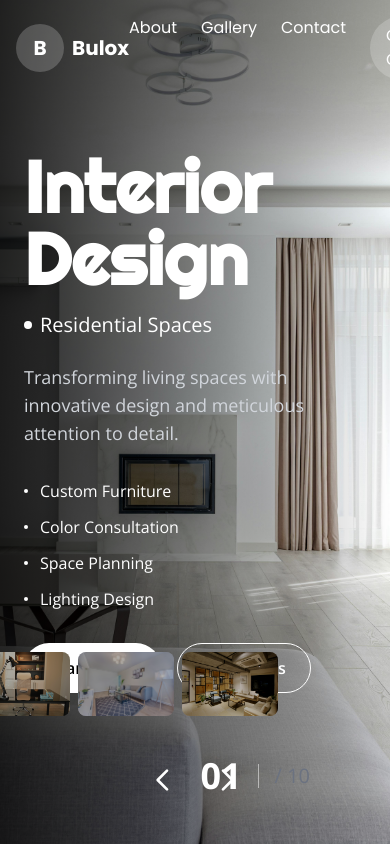
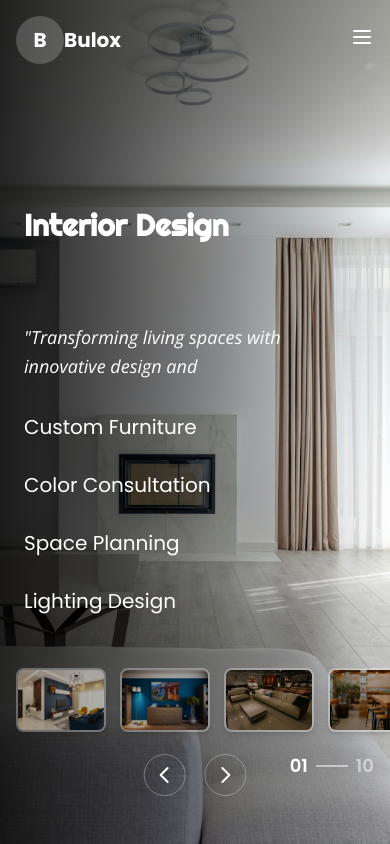
Before and after one commit to CrowsStack/bulox, a Next.js app: page / in a window 390 px wide. Built offline with nearby package versions, Linux system fonts and the light colour scheme.

Commit message:
what a nice ui it is

```diff
--- a/app/components/Navbar.tsx
+++ b/app/components/Navbar.tsx
@@ -1,21 +1,70 @@
-import React from 'react';
+import React, { useState, useRef, useEffect } from 'react';
 import Image from 'next/image';
 import Link from 'next/link';
+import { motion, AnimatePresence } from 'framer-motion';
+import { X, Menu } from 'lucide-react';
 
 const Navbar = () => {
+  const [isMobileMenuOpen, setIsMobileMenuOpen] = useState(false);
+  const sidebarRef = useRef<HTMLDivElement>(null);
+
+  const toggleMobileMenu = () => {
+    setIsMobileMenuOpen(!isMobileMenuOpen);
+  };
+
+  useEffect(() => {
+    const handleClickOutside = (event: MouseEvent) => {
+      if (
+        isMobileMenuOpen &&
+        sidebarRef.current &&
+        !sidebarRef.current.contains(event.target as Node)
+      ) {
+        setIsMobileMenuOpen(false);
+      }
+    };
+
+    // Add event listener when menu is open
+    if (isMobileMenuOpen) {
+      document.addEventListener('mousedown', handleClickOutside);
+    }
+
+    // Cleanup the event listener
+    return () => {
+      document.removeEventListener('mousedown', handleClickOutside);
+    };
+  }, [isMobileMenuOpen]);
+
+  const mobileMenuVariants = {
+    hidden: {
+      x: '100%',
+      transition: {
+        duration: 0.3
+      }
+    },
+    visible: {
+      x: 0,
+      transition: {
+        duration: 0.3
+      }
+    }
+  };
+
   return (
+    <>
       <nav className="fixed top-0 left-0 w-full z-50 bg-transparent">
-      <div className="container mx-auto flex justify-between items-center p-4">
-        {/* Logo */}
-        <Link href="/" className="flex items-center space-x-2">
+        <div className="flex items-center justify-between p-4 max-w-7xl mx-auto">
+          {/* Logo - Always stays on the left */}
+          <div className="flex items-center space-x-2">
+            <Link href="/" className="flex items-center">
               <div className="w-12 h-12 bg-white/20 rounded-full flex items-center justify-center">
                 <span className="text-white font-bold text-xl">B</span>
               </div>
               <span className="text-white font-bold text-xl">Bulox</span>
             </Link>
+          </div>
 
-        {/* Navigation Links */}
-        <div className="flex space-x-6">
+          {/* Desktop Navigation - Moved to the right side */}
+          <div className="hidden md:flex md:items-center md:justify-end md:space-x-6 md:flex-grow">
             <Link
               href="/about"
               className="text-white hover:text-gray-300 transition-colors duration-300"
@@ -44,8 +93,76 @@
               Get a Quote
             </Link>
           </div>
+
+          {/* Mobile Menu Toggle */}
+          <div className="md:hidden">
+            <button
+              onClick={toggleMobileMenu}
+              className="text-white focus:outline-none"
+            >
+              {isMobileMenuOpen ? <X size={24} /> : <Menu size={24} />}
+            </button>
+          </div>
         </div>
       </nav>
+
+      {/* Mobile Sidebar Menu */}
+      <AnimatePresence>
+        {isMobileMenuOpen && (
+          <motion.div
+            ref={sidebarRef}
+            className="fixed top-0 right-0 w-64 h-full bg-black/90 z-50 md:hidden flex flex-col"
+            initial="hidden"
+            animate="visible"
+            exit="hidden"
+            variants={mobileMenuVariants}
+          >
+            {/* Close Button */}
+            <button
+              onClick={toggleMobileMenu}
+              className="absolute top-4 right-4 text-white z-60 p-2 hover:bg-white/10 rounded-full transition-colors"
+            >
+              <X size={32} />
+            </button>
+
+            {/* Centered Navigation Links */}
+            <div className="flex flex-col justify-center items-center h-full space-y-6">
+              <Link
+                href="/about"
+                className="text-white text-2xl hover:text-gray-300 transition-colors duration-300"
+                onClick={toggleMobileMenu}
+              >
+                About
+              </Link>
+              <Link
+                href="/gallery"
+                className="text-white text-2xl hover:text-gray-300 transition-colors duration-300"
+                onClick={toggleMobileMenu}
+              >
+                Gallery
+              </Link>
+              <Link
+                href="/contact"
+                className="text-white text-2xl hover:text-gray-300 transition-colors duration-300"
+                onClick={toggleMobileMenu}
+              >
+                Contact
+              </Link>
+              <Link
+                href="/quote"
+                className="text-white text-2xl hover:text-gray-300 transition-colors duration-300
+                bg-white/20 hover:bg-white/30
+                px-6 py-3 rounded-full
+                transition-all duration-300 text-center"
+                onClick={toggleMobileMenu}
+              >
+                Get a Quote
+              </Link>
+            </div>
+          </motion.div>
+        )}
+      </AnimatePresence>
+    </>
   );
 };
 
--- a/app/components/ServiceCarousel.tsx
+++ b/app/components/ServiceCarousel.tsx
@@ -1,6 +1,6 @@
 "use client";
 
-import React, { useState, useMemo } from "react";
+import React, { useState, useMemo, useEffect, useCallback } from "react";
 import Image from "next/image";
 import { motion, AnimatePresence } from "framer-motion";
 import Navbar from "./Navbar";
@@ -15,6 +15,12 @@
 export default function ServiceCarousel() {
   const [currentIndex, setCurrentIndex] = useState(0);
   const [direction, setDirection] = useState(0);
+
+  // Typing state for services, title, and description
+  const [typedServices, setTypedServices] = useState<string[]>([]);
+  const [typedTitle, setTypedTitle] = useState('');
+  const [typedDescription, setTypedDescription] = useState('');
+  const [typedLocation, setTypedLocation] = useState('');
 
   // Create a circular array of all slides for preview
   const previewSlides = useMemo(() => {
@@ -40,19 +46,111 @@
     return previewArray;
   }, [currentIndex]);
 
-  const handleNext = () => {
+  // Typing effect logic
+  useEffect(() => {
+    // Reset typed states when current index changes
+    const initialTypedServices = slides[currentIndex].services.map(() => '');
+    setTypedServices(initialTypedServices);
+    setTypedTitle('');
+    setTypedDescription('');
+    setTypedLocation('');
+
+    const services = slides[currentIndex].services;
+    const title = slides[currentIndex].title;
+    const description = slides[currentIndex].description;
+    const location = slides[currentIndex].location;
+    const maxLength = Math.max(
+      ...services.map(service => service.length),
+      title.length,
+      description.length,
+      location.length
+    );
+
+    let globalCurrentState = {
+      isDeleting: false,
+      currentChar: 0,
+      pauseCounter: 0
+    };
+
+    const PAUSE_DURATION = 5000; // 5 seconds pause after typing
+    const TYPING_SPEED = 100; // ms per character
+
+    const interval = setInterval(() => {
+      // Synchronize typing/deleting for services
+      const updatedServices = services.map(service => {
+        let currentText = globalCurrentState.isDeleting
+          ? service.slice(0, globalCurrentState.currentChar)
+          : service.slice(0, globalCurrentState.currentChar + 1);
+
+        return currentText;
+      });
+
+      // Synchronize typing/deleting for title
+      const updatedTitle = globalCurrentState.isDeleting
+        ? title.slice(0, globalCurrentState.currentChar)
+        : title.slice(0, globalCurrentState.currentChar + 1);
+
+      // Synchronize typing/deleting for description
+      const updatedDescription = globalCurrentState.isDeleting
+        ? description.slice(0, globalCurrentState.currentChar)
+        : description.slice(0, globalCurrentState.currentChar + 1);
+
+      // Synchronize typing/deleting for location
+      const updatedLocation = globalCurrentState.isDeleting
+        ? location.slice(0, globalCurrentState.currentChar)
+        : location.slice(0, globalCurrentState.currentChar + 1);
+
+      // Update state
+      setTypedServices(updatedServices);
+      setTypedTitle(updatedTitle);
+      setTypedDescription(updatedDescription);
+      setTypedLocation(updatedLocation);
+
+      // Manage global typing/deleting state
+      if (!globalCurrentState.isDeleting && globalCurrentState.currentChar < maxLength) {
+        // Typing
+        globalCurrentState.currentChar++;
+      } else if (!globalCurrentState.isDeleting && globalCurrentState.currentChar === maxLength) {
+        // Pause before deleting
+        globalCurrentState.pauseCounter += TYPING_SPEED;
+        if (globalCurrentState.pauseCounter >= PAUSE_DURATION) {
+          globalCurrentState.isDeleting = true;
+          globalCurrentState.pauseCounter = 0;
+        }
+      } else if (globalCurrentState.isDeleting && globalCurrentState.currentChar > 0) {
+        // Deleting
+        globalCurrentState.currentChar--;
+      } else if (globalCurrentState.isDeleting && globalCurrentState.currentChar === 0) {
+        // Pause before typing again
+        globalCurrentState.pauseCounter += TYPING_SPEED;
+        if (globalCurrentState.pauseCounter >= PAUSE_DURATION / 2) {
+          globalCurrentState.isDeleting = false;
+          globalCurrentState.pauseCounter = 0;
+        }
+      }
+
+    }, TYPING_SPEED);
+
+    // Clear interval when component unmounts or index changes
+    return () => {
+      clearInterval(interval);
+    };
+  }, [currentIndex, slides]);
+
+  // Navigation handlers
+  const handlePrevious = useCallback(() => {
+    setDirection(-1);
+    setCurrentIndex((prevIndex) =>
+      prevIndex === 0 ? slides.length - 1 : prevIndex - 1
+    );
+  }, [slides.length]);
+
+  const handleNext = useCallback(() => {
     setDirection(1);
     setCurrentIndex((prevIndex) =>
       prevIndex === slides.length - 1 ? 0 : prevIndex + 1
     );
-  };
-
-  const handlePrevious = () => {
-    setDirection(-1);
-    setCurrentIndex((prevIndex) =>
-      prevIndex === 0 ? slides.length - 1 : prevIndex - 1
-    );
-  };
+  }, [slides.length]);
 
   return (
     <div className="relative w-full h-screen overflow-hidden">
@@ -103,109 +201,137 @@
 
           {/* Text Content */}
           <motion.div
-            key={`text-${currentIndex}`}
+            key={slides[currentIndex].title}
             variants={textVariants}
             initial="initial"
             animate="animate"
             exit="exit"
-            className="relative z-20 container mx-auto px-6 h-full flex items-center"
+            className="relative z-20 container mx-auto px-6 h-full flex items-center justify-start md:pb-[5cm]"
           >
-            <div className="text-white max-w-xl">
-              <h2 className="font-righteous text-7xl font-bold mb-4">{slides[currentIndex].title}</h2>
-              <div className="flex items-center space-x-2 mb-6">
-                <div className="w-2 h-2 bg-white rounded-full" />
-                <span className="font-open-sans text-xl">{slides[currentIndex].location}</span>
+            <div className="text-white w-full max-w-5xl md:grid md:grid-cols-2 md:gap-20 md:items-start md:space-x-20">
+              {/* Title and Description Column */}
+              <div className="md:h-[600px] md:flex md:flex-col md:justify-start md:pl-20">
+                <h2 className="font-righteous text-7xl font-bold mb-4 max-md:text-3xl h-[100px] md:h-[240px] md:mb-8 md:mt-[13cm] md:whitespace-nowrap">
+                  {typedTitle}
+                </h2>
+                <p className="font-open-sans text-lg mb-8 leading-relaxed italic md:h-[300px] md:max-w-lg md:mt-[-1cm]">
+                  {typedDescription}
+                </p>
               </div>
-              <p className="font-open-sans text-lg mb-8 text-gray-300">{slides[currentIndex].description}</p>
-              <ul className="space-y-3">
-                {slides[currentIndex].services.map((service, index) => (
-                  <li key={index} className="flex items-center space-x-3 font-open-sans">
-                    <div className="w-1 h-1 bg-white rounded-full" />
-                    <span>{service}</span>
+
+              {/* Features List Column */}
+              <div className="md:h-[600px] md:flex md:flex-col md:justify-start md:items-start md:mt-[15cm] md:pl-[3cm]">
+                <ul className="space-y-2 text-2xl max-md:text-xl
+                  md:text-xl md:space-y-0 md:whitespace-nowrap">
+                  {typedServices.map((service, index) => (
+                    <li key={index} className="md:flex md:items-center md:space-x-2 h-[50px] md:h-[50px]">
+                      {service}
                     </li>
                   ))}
                 </ul>
-              <div className="mt-8 flex space-x-4">
-                <button className="bg-white text-black px-6 py-3 rounded-full hover:bg-gray-200 transition font-open-sans font-semibold">
-                  Learn More
-                </button>
-                <button className="border border-white text-white px-6 py-3 rounded-full hover:bg-white/20 transition font-open-sans font-semibold">
-                  Contact Us
-                </button>
               </div>
             </div>
           </motion.div>
         </AnimatePresence>
 
         {/* Navigation */}
-        <div className="absolute bottom-12 left-1/2 transform -translate-x-1/2 z-30 flex items-center space-x-8">
-          <button
+        <div className="absolute bottom-12 left-1/2 transform -translate-x-1/2 z-30 flex items-center space-x-8
+          md:bottom-[calc(8rem-3cm)]">
+          <motion.button
             onClick={handlePrevious}
-            className="text-white hover:text-gray-300 transition-colors"
+            whileHover={{ scale: 1.1 }}
+            whileTap={{ scale: 0.9 }}
+            animate={{
+              x: [-10, 10, -10],
+              transition: {
+                duration: 1.5,
+                repeat: Infinity,
+                repeatDelay: 3,
+                ease: "easeInOut"
+              }
+            }}
+            className="text-white hover:text-gray-300 transition-colors
+            border border-white/30 hover:border-white/50
+            p-2 rounded-full"
           >
-            <svg className="w-8 h-8" fill="none" stroke="currentColor" viewBox="0 0 24 24">
+            <svg className="w-6 h-6" fill="none" stroke="currentColor" viewBox="0 0 24 24">
               <path strokeLinecap="round" strokeLinejoin="round" strokeWidth={2} d="M15 19l-7-7 7-7" />
             </svg>
-          </button>
-          <button
+          </motion.button>
+          <motion.button
             onClick={handleNext}
-            className="text-white hover:text-gray-300 transition-colors"
+            whileHover={{ scale: 1.1 }}
+            whileTap={{ scale: 0.9 }}
+            animate={{
+              x: [10, -10, 10],
+              transition: {
+                duration: 1.5,
+                repeat: Infinity,
+                repeatDelay: 3,
+                ease: "easeInOut"
+              }
+            }}
+            className="text-white hover:text-gray-300 transition-colors
+            border border-white/30 hover:border-white/50
+            p-2 rounded-full"
           >
-            <svg className="w-8 h-8" fill="none" stroke="currentColor" viewBox="0 0 24 24">
+            <svg className="w-6 h-6" fill="none" stroke="currentColor" viewBox="0 0 24 24">
               <path strokeLinecap="round" strokeLinejoin="round" strokeWidth={2} d="M9 5l7 7-7 7" />
             </svg>
-          </button>
-        </div>
-
-        {/* Slide Counter */}
-        <div className="absolute bottom-12 right-20 z-30 text-white flex items-center space-x-4">
-          <span className="text-4xl font-bold font-open-sans">
-            {String(currentIndex + 1).padStart(2, '0')}
-          </span>
-          <div className="h-6 w-px bg-white/50 mx-2" />
-          <span className="text-xl text-gray-500 font-open-sans">
-            / {String(slides.length).padStart(2, '0')}
-          </span>
+          </motion.button>
         </div>
 
         {/* Preview Thumbnails */}
-        <div className="absolute bottom-32 right-20 z-30 w-[960px] overflow-hidden">
-          <div className="relative">
+        <div className="absolute bottom-32 right-20 z-30 w-[960px] overflow-hidden
+          max-md:w-full max-md:bottom-20 max-md:left-1/2 max-md:right-auto max-md:-translate-x-1/2 max-md:px-4
+          md:bottom-[calc(8rem-2cm)]">
+          <div className="relative max-md:grid max-md:grid-cols-1 max-md:gap-2 max-md:place-items-center max-md:w-full">
             <AnimatePresence initial={false} mode="popLayout">
-              {previewSlides.map((slide, index) => (
+              {previewSlides.map((slide, index) => {
+                // Reverse the order for desktop and mobile
+                const reversedIndex = previewSlides.length - 1 - index;
+                return (
                   <motion.div
                     key={`preview-${slide.title}`}
                     layout
                     initial={{
                       opacity: 0,
                       x: direction > 0 ? 100 : -100,
-                    scale: 0.8
+                      scale: reversedIndex === 0 ? 1.2 : 0.9
                     }}
                     animate={{
                       opacity: 1,
                       x: 0,
-                    scale: 1,
+                      scale: reversedIndex === 0 ? 1.2 : 1,
                       transition: {
                         duration: 0.3,
+                        delay: index * 0.05,
                         ease: "easeOut"
                       }
                     }}
                     exit={{
                       opacity: 0,
                       x: direction > 0 ? -100 : 100,
-                    scale: 0.8,
+                      scale: reversedIndex === 0 ? 1.2 : 0.9,
                       transition: {
                         duration: 0.3,
+                        delay: index * 0.05,
                         ease: "easeIn"
                       }
                     }}
                     style={{
-                    position: index === 0 ? "relative" : "absolute",
+                      position: reversedIndex === 0 ? "relative" : "absolute",
                       left: `${index * 104}px`, // 96px (width) + 8px (gap)
-                    top: 0
+                      top: 0,
+                      zIndex: reversedIndex === 0 ? 10 : 1
                     }}
-                  className="w-24 h-16 cursor-pointer overflow-hidden rounded-lg
-                    transform hover:scale-110 transition-transform duration-200"
+                    className={`cursor-pointer overflow-hidden
+                      transform hover:scale-110 transition-transform duration-200
+                      ${reversedIndex === 0
+                        ? 'w-32 h-40 max-md:w-[35%] max-md:h-24'
+                        : 'w-24 h-32 max-md:w-[25%] max-md:h-16'}
+                      rounded-lg border-2 border-white/30 shadow-md
+                      max-md:relative max-md:left-0 max-md:top-0`}
                     onClick={() => {
                       const targetIndex = slides.findIndex(s => s.title === slide.title);
                       setDirection(targetIndex > currentIndex ? 1 : -1);
@@ -220,8 +346,22 @@
                     />
                     <div className="absolute inset-0 bg-black/30 hover:bg-black/10 transition-colors" />
                   </motion.div>
-              ))}
+                )
+              })}
             </AnimatePresence>
+          </div>
+        </div>
+
+        {/* Carousel Counter */}
+        <div className="absolute bottom-4 right-20 z-30
+          max-md:right-4 max-md:bottom-16
+          flex items-center space-x-2 text-white">
+          <div className="text-lg font-semibold">
+            {`${currentIndex + 1}`.padStart(2, '0')}
+          </div>
+          <div className="h-0.5 w-8 bg-white/50"></div>
+          <div className="text-lg font-semibold opacity-50">
+            {`${slides.length}`.padStart(2, '0')}
           </div>
         </div>
       </div>
--- a/app/components/carouselData.ts
+++ b/app/components/carouselData.ts
@@ -81,70 +81,70 @@
   {
     title: "Interior Design",
     location: "Residential Spaces",
-    description: "Transforming living spaces with innovative design and meticulous attention to detail.",
+    description: "\"Transforming living spaces with innovative design and meticulous attention to detail.\"",
     image: "/gallery/image1.jpg",
     services: ["Custom Furniture", "Color Consultation", "Space Planning", "Lighting Design"]
   },
   {
     title: "Exterior Finishing",
     location: "Commercial Buildings",
-    description: "Creating stunning facades that make a lasting impression.",
+    description: "\"Creating stunning facades that make a lasting impression.\"",
     image: "/gallery/image2.jpg",
     services: ["Facade Design", "Material Selection", "Weather Protection", "Structural Integration"]
   },
   {
     title: "Custom Furniture",
     location: "Bespoke Creations",
-    description: "Crafting unique pieces that blend form and function perfectly.",
+    description: "\"Crafting unique pieces that blend form and function perfectly.\"",
     image: "/gallery/image3.jpg",
     services: ["Material Sourcing", "Custom Design", "Expert Craftsmanship", "Installation"]
   },
   {
     title: "Kitchen Renovation",
     location: "Modern Culinary Spaces",
-    description: "Designing functional and stylish kitchens that inspire culinary creativity.",
+    description: "\"Designing functional and stylish kitchens that inspire culinary creativity.\"",
     image: "/gallery/image4.jpg",
     services: ["Layout Planning", "Appliance Integration", "Cabinetry Design", "Lighting Solutions"]
   },
   {
     title: "Bathroom Remodeling",
     location: "Luxury Bathrooms",
-    description: "Creating spa-like retreats with elegant and innovative design solutions.",
+    description: "\"Creating spa-like retreats with elegant and innovative design solutions.\"",
     image: "/gallery/image5.jpg",
     services: ["Tile Selection", "Fixture Placement", "Lighting Design", "Storage Optimization"]
   },
   {
     title: "Office Interiors",
     location: "Corporate Environments",
-    description: "Designing productive and inspiring workspaces that enhance creativity and efficiency.",
+    description: "\"Designing productive and inspiring workspaces that enhance creativity and efficiency.\"",
     image: "/gallery/image6.jpg",
     services: ["Ergonomic Design", "Color Psychology", "Acoustic Solutions", "Collaborative Spaces"]
   },
   {
     title: "Landscape Design",
     location: "Outdoor Living",
-    description: "Transforming outdoor spaces into beautiful, functional extensions of your home.",
+    description: "\"Transforming outdoor spaces into beautiful, functional extensions of your home.\"",
     image: "/gallery/image7.jpg",
     services: ["Garden Planning", "Hardscaping", "Water Features", "Lighting Design"]
   },
   {
     title: "Home Staging",
     location: "Real Estate Presentation",
-    description: "Maximizing property appeal through strategic design and styling.",
+    description: "\"Maximizing property appeal through strategic design and styling.\"",
     image: "/gallery/image8.jpg",
     services: ["Furniture Arrangement", "Decor Selection", "Color Coordination", "Depersonalization"]
   },
   {
     title: "Sustainable Design",
     location: "Eco-Friendly Spaces",
-    description: "Creating environmentally conscious interiors that reduce carbon footprint.",
+    description: "\"Creating environmentally conscious interiors that reduce carbon footprint.\"",
     image: "/gallery/image9.jpg",
     services: ["Renewable Materials", "Energy Efficiency", "Waste Reduction", "Green Certifications"]
   },
   {
     title: "Luxury Finishes",
     location: "High-End Interiors",
-    description: "Elevating spaces with premium materials and exquisite craftsmanship.",
+    description: "\"Elevating spaces with premium materials and exquisite craftsmanship.\"",
     image: "/gallery/image10.jpg",
     services: ["Custom Millwork", "Specialty Finishes", "Art Curation", "Bespoke Detailing"]
   }
--- a/package.json
+++ b/package.json
@@ -10,9 +10,11 @@
   },
   "dependencies": {
     "framer-motion": "^11.15.0",
+    "lucide-react": "^0.469.0",
     "next": "15.1.3",
     "react": "^19.0.0",
-    "react-dom": "^19.0.0"
+    "react-dom": "^19.0.0",
+    "react-swipeable": "^7.0.2"
   },
   "devDependencies": {
     "@types/node": "^20",
```
Also changed, not shown: 1 other file (tests, documents, lock files or other folders). Lines whose indentation alone changed are shown as unchanged.
